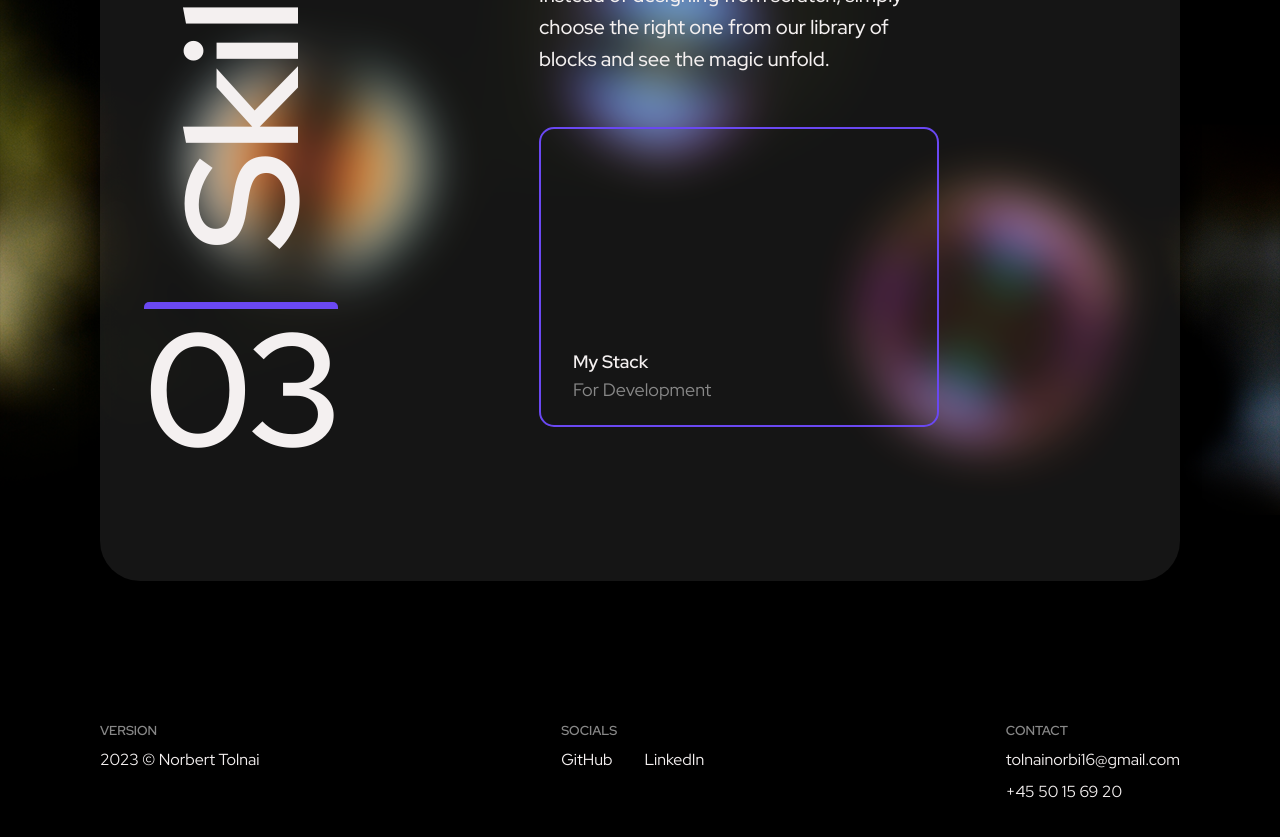
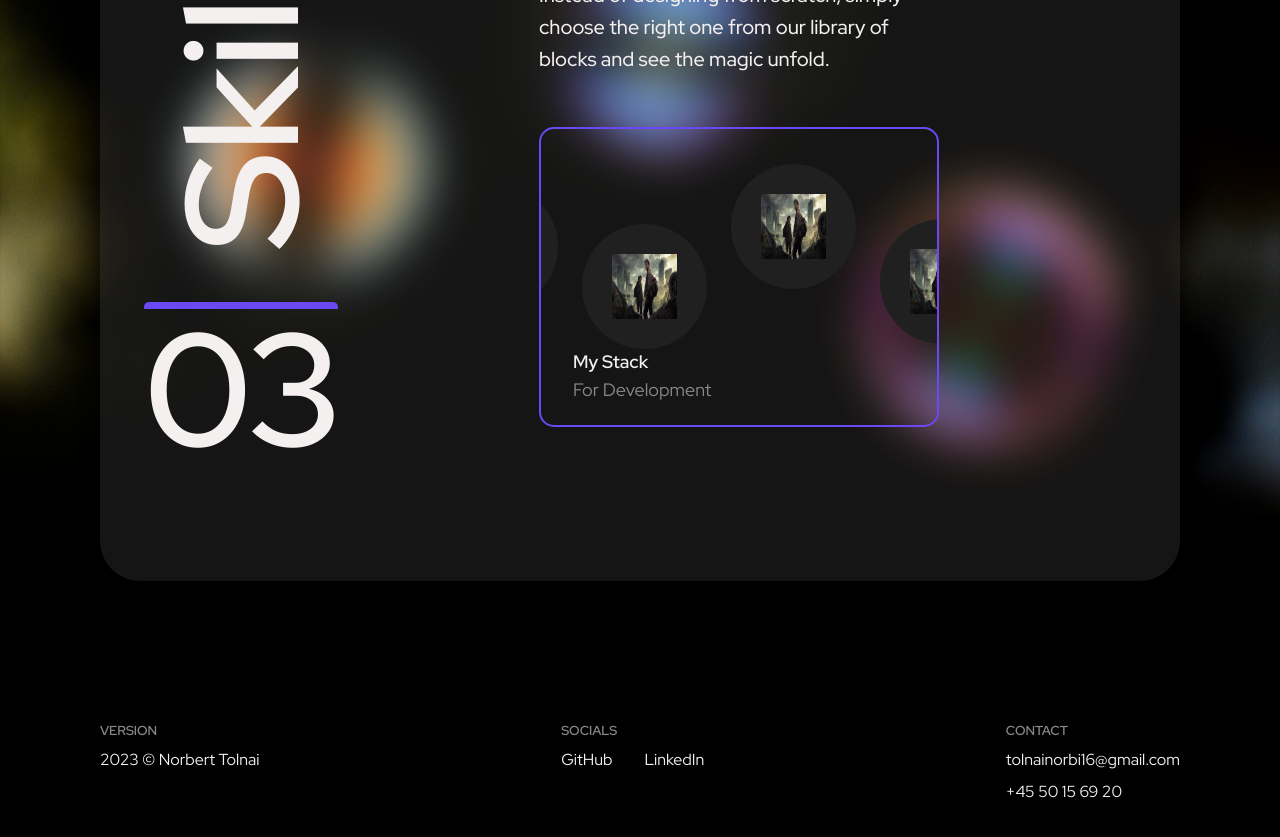
Before and after one commit to TLNRB/portfolioWebsite, a Vue app in the folder portfolioWebsite/: page / in a window 1280 px wide. Shown: the part 4320-5157 px from the top of the page. Built offline with nearby package versions, Linux system fonts and the light colour scheme.

Commit message:
skill stack movement

```diff
--- a/portfolioWebsite/package.json
+++ b/portfolioWebsite/package.json
@@ -10,6 +10,7 @@
     "format": "prettier --write src/"
   },
   "dependencies": {
+    "matter-js": "^0.19.0",
     "vue": "^3.2.47",
     "vue-router": "^4.1.6"
   },
--- a/portfolioWebsite/src/components/Skills.vue
+++ b/portfolioWebsite/src/components/Skills.vue
@@ -1,7 +1,7 @@
 <script setup>
 import { ref } from 'vue'
 
-const { skillsImg, skillsImgMobile } = defineProps(['skillsImg', 'skillsImgMobile'])
+const { skillsImg, skillsImgMobile, skill } = defineProps(['skillsImg', 'skillsImgMobile', 'skill'])
 const isMobile = ref(false)
 
 // Add a listener to detect when the viewport width changes
@@ -28,6 +28,42 @@ window.addEventListener('resize', () => {
           the right one from our library of blocks and see the magic unfold.
         </div>
         <div class="skill-container">
+          <div class="slider-container">
+            <div class="slider">
+              <div class="skill">
+                <img src="../assets/images/ref.jpg" alt="" />
+              </div>
+              <div class="skill">
+                <img src="../assets/images/ref.jpg" alt="" />
+              </div>
+              <div class="skill">
+                <img src="../assets/images/ref.jpg" alt="" />
+              </div>
+              <div class="skill">
+                <img src="../assets/images/ref.jpg" alt="" />
+              </div>
+              <div class="skill">
+                <img src="../assets/images/ref.jpg" alt="" />
+              </div>
+            </div>
+            <div class="slider">
+              <div class="skill">
+                <img src="../assets/images/ref.jpg" alt="" />
+              </div>
+              <div class="skill">
+                <img src="../assets/images/ref.jpg" alt="" />
+              </div>
+              <div class="skill">
+                <img src="../assets/images/ref.jpg" alt="" />
+              </div>
+              <div class="skill">
+                <img src="../assets/images/ref.jpg" alt="" />
+              </div>
+              <div class="skill">
+                <img src="../assets/images/ref.jpg" alt="" />
+              </div>
+            </div>
+          </div>
           <div class="headline">
             <h2>My Stack</h2>
             <h2>For Development</h2>
@@ -102,12 +138,76 @@ window.addEventListener('resize', () => {
 }
 
 .skills .container .content .skill-container {
+  overflow: hidden;
   width: 550px;
   height: 350px;
   margin: 0 auto;
-  padding: 1.25rem 2rem;
   border: 2px solid var(--primaryColor);
   border-radius: 15px;
+}
+
+@keyframes slide {
+  0% {
+    left: 0;
+  }
+
+  100% {
+    left: -125%;
+  }
+}
+
+.skills .container .content .skill-container .slider-container {
+  width: 150%;
+  height: 80%;
+  display: flex;
+  gap: 1.5rem;
+  animation: slide 30s linear infinite alternate;
+}
+
+.skills .container .content .skill-container .slider-container:hover {
+  animation-play-state: paused;
+}
+
+.skills .container .content .skill-container .slider-container .slider {
+  margin: 1.25rem 0;
+  display: flex;
+  justify-content: center;
+  gap: 1.5rem;
+}
+
+.skills .container .content .skill-container .slider-container .slider .skill {
+  width: 125px;
+  height: 125px;
+  border-radius: 60em;
+  background-color: var(--bgLightBlack);
+  display: flex;
+  justify-content: center;
+  align-items: center;
+}
+
+.skills .container .content .skill-container .slider-container .slider .skill:first-child {
+  margin-top: 35px;
+}
+
+.skills .container .content .skill-container .slider-container .slider .skill:nth-child(2) {
+  margin-top: 75px;
+}
+
+.skills .container .content .skill-container .slider-container .slider .skill:nth-child(3) {
+  margin-top: 15px;
+}
+
+.skills .container .content .skill-container .slider-container .slider .skill:nth-child(4) {
+  margin-top: 70px;
+}
+
+.skills .container .content .skill-container .slider-container .slider .skill:nth-child(5) {
+  margin-top: 100px;
+}
+
+.skills .container .content .skill-container .slider-container .slider .skill img {
+  width: 65px;
+  height: 65px;
 }
 
 .skills .container .content .skill-container .headline {
--- a/portfolioWebsite/src/views/HomeView.vue
+++ b/portfolioWebsite/src/views/HomeView.vue
@@ -3,6 +3,7 @@ import { ref, onMounted, onUnmounted } from 'vue'
 import profilePic from '../assets/images/best.jpg'
 import bubbleWeb from '../assets/images/bubbleBG.png'
 import bubbleMobile from '../assets/images/bubbleBGMobile.png'
+import skillImg from '../assets/images/ref.jpg'
 
 import Home from '../components/Home.vue'
 import Navbar from '../components/Navbar.vue'
@@ -105,7 +106,7 @@ onUnmounted(() => {
   <Home id="home" :homeImg="profilePic" />
   <About id="about" />
   <Projects id="projects" />
-  <Skills id="skills" :skillsImg="bubbleWeb" :skillsImgMobile="bubbleMobile" />
+  <Skills id="skills" :skillsImg="bubbleWeb" :skillsImgMobile="bubbleMobile" :skill="skill" />
   <FooterSection id="contact" />
 </template>
 
```
Also changed, not shown: 1 other file (tests, documents, lock files or other folders).
